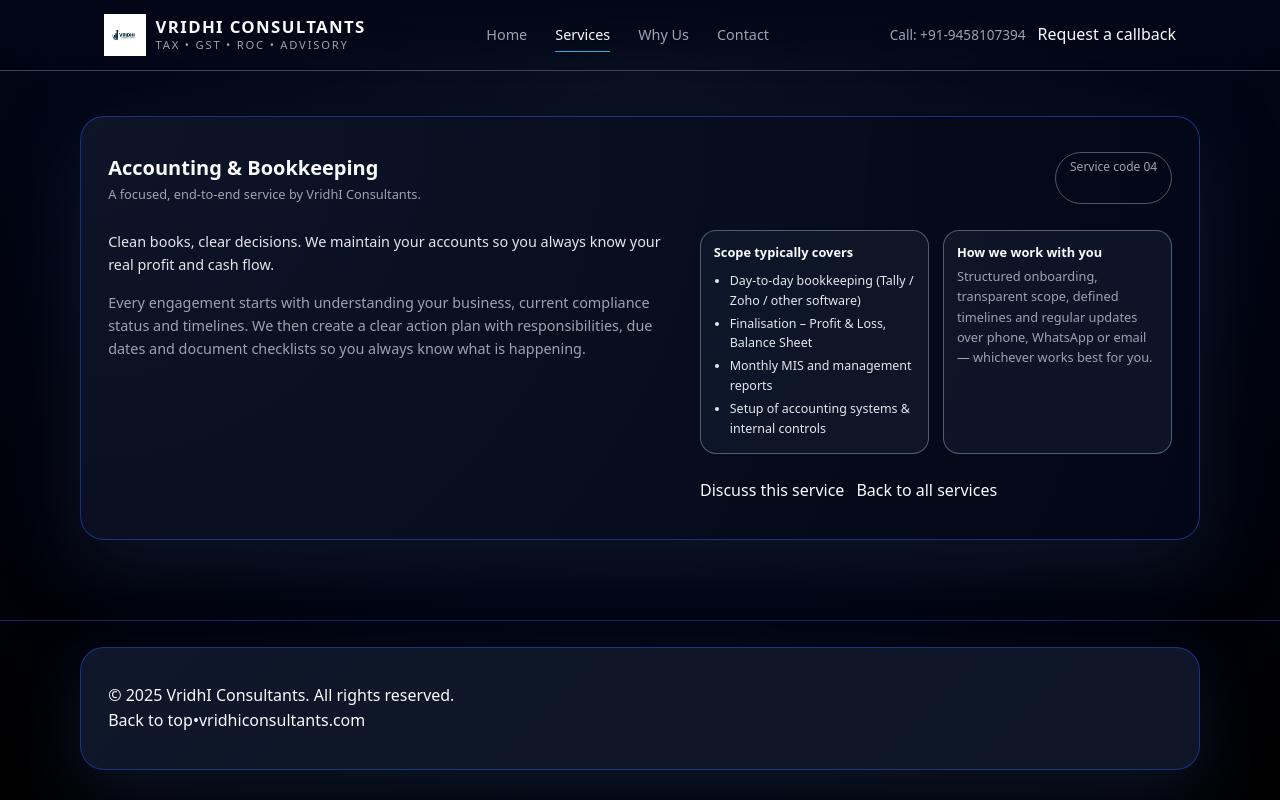
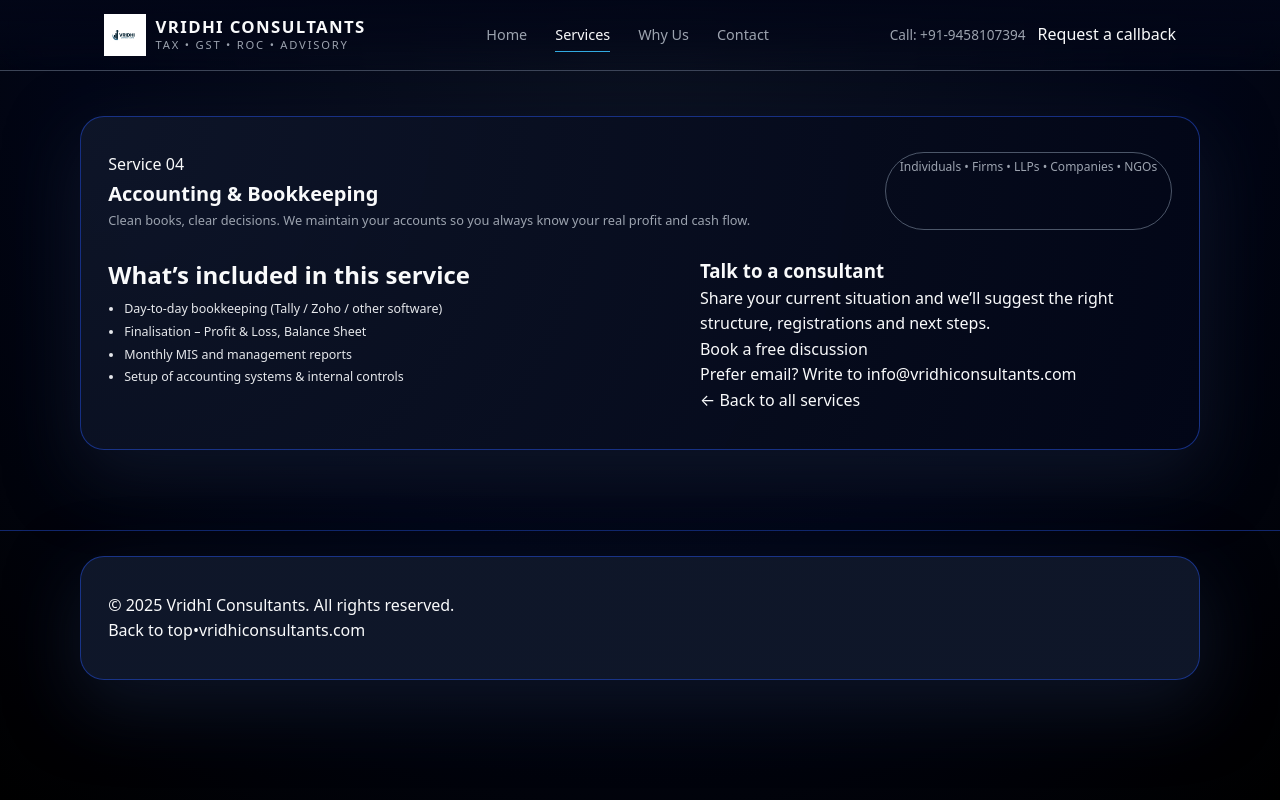
Before and after one commit to KP-1306/vridhi-consultants, a React (Vite) app: page /services/accounting-bookkeeping in a window 1280 px wide. Built offline with nearby package versions, Linux system fonts and the light colour scheme.

Commit message:
Update ServiceDetail.jsx

```diff
--- a/src/pages/ServiceDetail.jsx
+++ b/src/pages/ServiceDetail.jsx
@@ -1,51 +1,25 @@
 // src/pages/ServiceDetail.jsx
 
-import React, { useEffect } from "react";
+import React from "react";
 import { useParams, Link } from "react-router-dom";
 import { services } from "../data/services";
 
 export default function ServiceDetail() {
   const { slug } = useParams();
-
-  const service = services.find((svc) => svc.slug === slug);
-
-  // Basic SEO: update page title when service changes
-  useEffect(() => {
-    if (service) {
-      document.title = `${service.shortTitle} | VridhI Consultants`;
-    } else {
-      document.title = "Service not found | VridhI Consultants";
-    }
-  }, [service]);
+  const service = services.find((s) => s.slug === slug);
 
   if (!service) {
     return (
       <section>
         <div className="container section-inner">
-          <div className="section-header">
-            <div>
-              <div className="section-title">Service not found</div>
-              <div className="section-kicker">
-                The service you’re looking for may have been moved or renamed.
-              </div>
-            </div>
-          </div>
-
-          <p
-            style={{
-              marginTop: "1rem",
-              color: "#9ca3af",
-              fontSize: "0.9rem",
-            }}
-          >
-            Please go back to the full services list and choose a service.
+          <h1 className="section-title">Service not found</h1>
+          <p className="section-kicker">
+            The service you are looking for does not exist. Please check all
+            services below.
           </p>
-
-          <div style={{ marginTop: "1.5rem" }}>
-            <Link to="/services" className="btn-outline">
-              ← Back to all services
+          <Link to="/services" className="btn-primary">
+            View all services
           </Link>
-          </div>
         </div>
       </section>
     );
@@ -56,77 +30,49 @@
       <div className="container section-inner">
         <div className="section-header">
           <div>
-            <div className="section-title">{service.name}</div>
-            <div className="section-kicker">
-              A focused, end-to-end service by VridhI Consultants.
+            <div className="section-eyebrow">Service {service.tag}</div>
+            <h1 className="section-title">{service.name}</h1>
+            <p className="section-kicker">{service.desc}</p>
           </div>
+          <div className="section-pill">
+            Individuals • Firms • LLPs • Companies • NGOs
           </div>
-          <div className="section-pill">Service code {service.tag}</div>
         </div>
 
         <div className="two-col">
           <div>
-            <p
-              style={{
-                fontSize: "0.9rem",
-                color: "#e5e7eb",
-                marginBottom: "0.9rem",
-              }}
-            >
-              {service.desc}
-            </p>
-
-            <p
-              style={{
-                fontSize: "0.9rem",
-                color: "#9ca3af",
-                marginBottom: "0.9rem",
-              }}
-            >
-              Every engagement starts with understanding your business,
-              current compliance status and timelines. We then create a
-              clear action plan with responsibilities, due dates and document
-              checklists so you always know what is happening.
-            </p>
-          </div>
-
-          <div>
-            <div className="pill-list">
-              <div className="pill-item">
-                <strong>Scope typically covers</strong>
-                <ul
-                  className="service-list"
-                  style={{ marginTop: "0.5rem", paddingLeft: "1rem" }}
-                >
+            <h2 className="service-detail-subtitle">
+              What’s included in this service
+            </h2>
+            <ul className="service-list">
               {service.bullets.map((b, idx) => (
                 <li key={idx}>{b}</li>
               ))}
             </ul>
           </div>
 
-              <div className="pill-item">
-                <strong>How we work with you</strong>
-                <span>
-                  Structured onboarding, transparent scope, defined timelines
-                  and regular updates over phone, WhatsApp or email — whichever
-                  works best for you.
-                </span>
-              </div>
+          <aside className="service-detail-aside">
+            <div className="service-detail-card">
+              <h3>Talk to a consultant</h3>
+              <p>
+                Share your current situation and we’ll suggest the right
+                structure, registrations and next steps.
+              </p>
+              <Link to="/contact" className="btn-primary w-full text-center">
+                Book a free discussion
+              </Link>
+              <p className="service-detail-note">
+                Prefer email? Write to{" "}
+                <a href="mailto:info@vridhiconsultants.com">
+                  info@vridhiconsultants.com
+                </a>
+              </p>
             </div>
 
-            <div style={{ marginTop: "1.5rem" }}>
-              <Link to="/contact" className="btn-primary">
-                Discuss this service
+            <Link to="/services" className="service-back-link">
+              ← Back to all services
             </Link>
-              <Link
-                to="/services"
-                className="btn-outline"
-                style={{ marginLeft: "0.75rem" }}
-              >
-                Back to all services
-              </Link>
-            </div>
-          </div>
+          </aside>
         </div>
       </div>
     </section>
```
Lines whose indentation alone changed are shown as unchanged.
